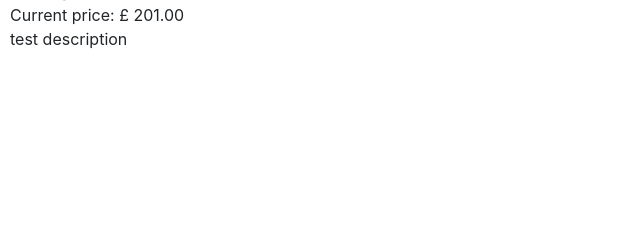
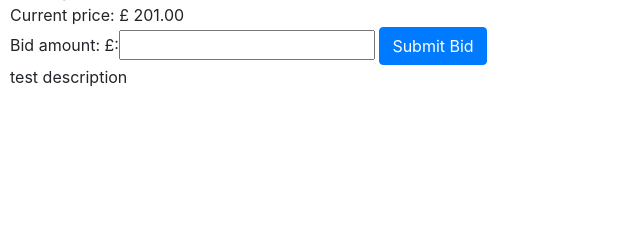
Before and after one commit to IXIXIXIXIXIXIXIXIX/commerce, a Django app: page /listing/1 in a window 1280 px wide. Shown: the part 570-800 px from the top of the page, without its empty margins (0-640 px from the left). Run offline with Django 3.2, Linux system fonts and the light colour scheme; a user stored in the database is signed in; data comes from the database, SQL or seed files in the repository; data that the repository does not hold is empty; some libraries are stand-ins or nearby versions.

Commit message:
start bid functionality

```diff
--- a/auctions/models.py
+++ b/auctions/models.py
@@ -17,14 +17,14 @@ class Listing(models.Model):
 	title = models.CharField(max_length=64)
 	description = models.TextField()
 	starting_bid = models.DecimalField(max_digits=12, decimal_places=2)
-	#current_bid = models.ForeignKey('Bid', on_delete=models.SET_NULL, blank=True, null=True)
+	current_bid = models.ForeignKey('Bid', on_delete=models.SET_NULL, blank=True, null=True, related_name="listing")
 	img_url = models.URLField(blank=True)
 	is_active = models.BooleanField(default=True)
 	watchers = models.ManyToManyField(User, blank=True, related_name="watched_listings")
 
 class Bid(models.Model):
 	bidder = models.ForeignKey(User, on_delete=models.CASCADE, related_name="bids")
-	list_item = models.ForeignKey(Listing, on_delete=models.CASCADE, related_name="bids")
+	#list_item = models.ForeignKey(Listing, on_delete=models.CASCADE, related_name="bids")
 	bid_amount = models.DecimalField(max_digits=12, decimal_places=2)
 
 	class Meta:
--- a/auctions/templates/auctions/index.html
+++ b/auctions/templates/auctions/index.html
@@ -8,8 +8,8 @@
 		<li>
 			<a href="{% url 'listing' listing.id %}">{{ listing.title }}</a>
 			<p>Current Price: £
-				{% if listing.bids %}
-					{{ listing.bids[0].bid_amount }}
+				{% if listing.current_bid %}
+					{{ listing.current_bid.bid_amount }}
 				{% else %}
 					{{ listing.starting_bid }}
 				{% endif %}
--- a/auctions/templates/auctions/listing.html
+++ b/auctions/templates/auctions/listing.html
@@ -6,10 +6,21 @@
 	<p><img src="{{ item.img_url }}" alt="{{ listing.title }}"></p>
 	<div>Starting bid: £{{ item.starting_bid }}</div>
 	<span>Current price: £
-		{% if item.current_bid %}
-			{{ item.current_bid.bid_amount }}
+		{% if bid %}
+			{{ bid.bid_amount }}
 		{% else %}
 			{{ item.starting_bid }}
+		{% endif %}
+
+		{% if user.is_authenticated %}
+			{% if user == bid.bidder %}
+				<div>Your bid is currently the highest bid on this item.</div>
+			{% else %}
+				<form action="{% url 'bid' item.id %}" method="POST">
+					{{ bid_form }}
+					<input type="submit" class="btn btn-primary" value="Submit Bid">
+				</form>
+			{% endif %}
 		{% endif %}
 	</span>
 	<p>{{ item.description }}</p>
--- a/auctions/views.py
+++ b/auctions/views.py
@@ -4,24 +4,27 @@ from django.db import IntegrityError
 from django.http import HttpResponse, HttpResponseRedirect
 from django.shortcuts import render
 from django.urls import reverse
-from django.forms import ModelForm
+#from django.forms import ModelForm, Form
+from django import forms
 
 from .models import User, Listing, Category, Bid, Comment
 
 # Create class from Listings model for form to add new listing
-class NewListingForm(ModelForm):
+class NewListingForm(forms.ModelForm):
 	class Meta:
 		model = Listing
 		fields = ["title", "category", "starting_bid", "img_url", "description"]
+
+class MakeBidForm(forms.Form):
+	new_bid = forms.DecimalField(label="Bid amount: £", max_digits=12, decimal_places=2)
 
 def index(request):
 
 	# Get list of all active listings
 	active_listings = Listing.objects.filter(is_active=True)
 
-	bids = Bid.objects.filter(list_item__is_active=True)
 	return render(request, "auctions/index.html", {
-		"active_listings": active_listings, "bids": bids
+		"active_listings": active_listings
 	})
 
 
@@ -105,10 +108,16 @@ def listing(request, list_id):
 
 	# Get listing item from list_id
 	item = Listing.objects.get(id=list_id)
+	bid = Bid.objects.filter(listing=list_id).first()
 
 	if not item:
 		return render(request, "auctions/no_item.html")
 
 	return render(request, "auctions/listing.html", {
-		"item": item
+		"item": item, "bid": bid, "bid_form": MakeBidForm()
 	})
+
+@login_required
+def bid(request, list_id):
+
+	return render(request, "auctions/index.html")
```
Also changed, not shown: auctions/migrations/0011_auto_20201118_1630.py (added), db.sqlite3.
